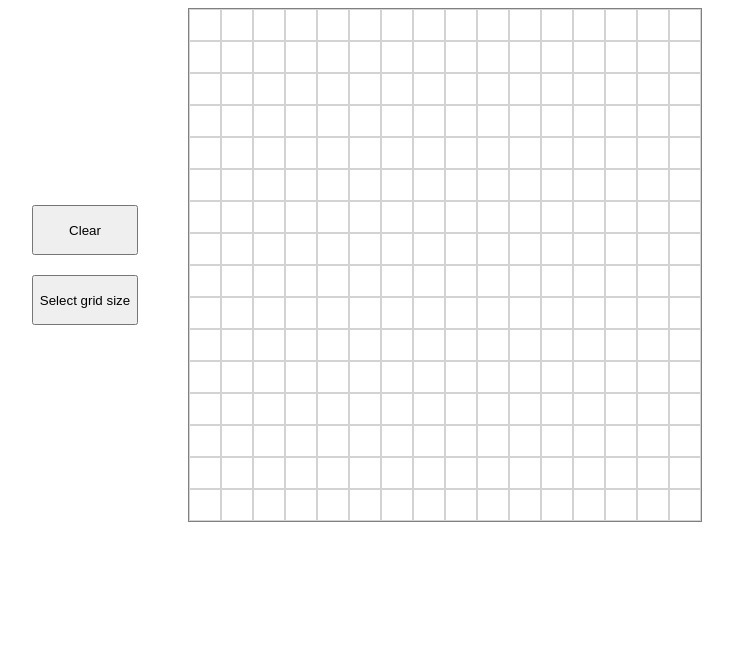
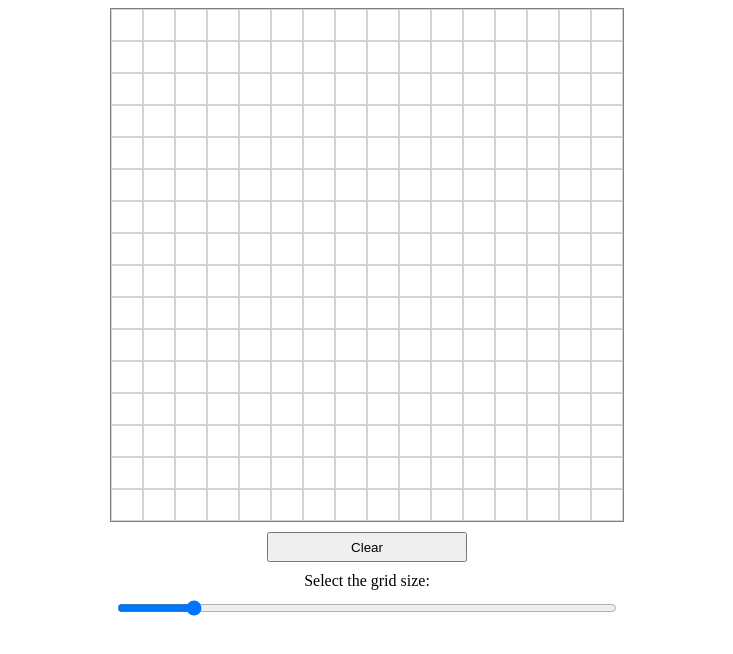
Before and after one commit to oaksaint/Etch-A-Sketch, a plain HTML site: page index.html in a window 1280 px wide. Shown: the whole page, without its empty margins (273-1006 px from the left). Drawn offline with Linux system fonts and the light colour scheme.

Commit message:
Add range selector and make adjustments to CSS layout

```diff
--- a/index.html
+++ b/index.html
@@ -6,11 +6,11 @@
     <link rel="stylesheet" href="styles.css" />
   </head>
   <body>
-    <div class="buttons">
-      <button type="button" class="clearbutton">Clear</button>
-      <button type="button" class="selectsize">Select grid size</button>
-    </div>
     <div id="grid"></div>
+    <button type="button" class="clear-button">Clear</button>
+    <label class="slider-label" for="range-slider">Select the grid size:</label>
+    <input type="range" id="range-slider" min="2" max="100" value="16" />
+    <div id="slider-value"></div>
     <script src="script.js"></script>
   </body>
 </html>
--- a/script.js
+++ b/script.js
@@ -28,12 +28,21 @@ cellBlock.forEach((item) => {
   });
 });
 
-const clearButton = document.querySelector('.clearbutton');
-
-clearButton.onclick = function () {
+const clear = function () {
   for (let i = 0; i < cellBlock.length; i++) {
     cellBlock[i].style.backgroundColor = 'white';
   }
 };
 
-const selectSize = document.querySelector('.selectsize');
+const clearButton = document.querySelector('.clear-button');
+
+clearButton.onclick = function () {
+  clear();
+};
+
+const rangeSlider = document.getElementById('range-slider');
+const sliderValue = document.getElementById('slider-value');
+
+rangeSlider.addEventListener('input', () => {
+  sliderValue.innerText = rangeSlider.value;
+});
--- a/styles.css
+++ b/styles.css
@@ -6,18 +6,27 @@
 
 body {
   display: flex;
-  justify-content: center;
+  flex-direction: column;
+  align-items: center;
 }
 
 button {
-  margin-right: 50px;
-  height: 50px;
-  margin-top: 10px;
-  margin-bottom: 10px;
+  width: 200px;
+  height: 30px;
+  display: block;
+  margin: 10px 0 10px 0;
 }
 
-.buttons {
-  display: flex;
-  flex-direction: column;
-  justify-content: center;
+#range-slider {
+  width: 500px;
+  margin: 10px 0 10px 0;
 }
+
+#slider-value {
+  margin-top: 10px;
+  font-weight: bold;
+}
+
+.slider-label {
+  display: block;
+}
```
